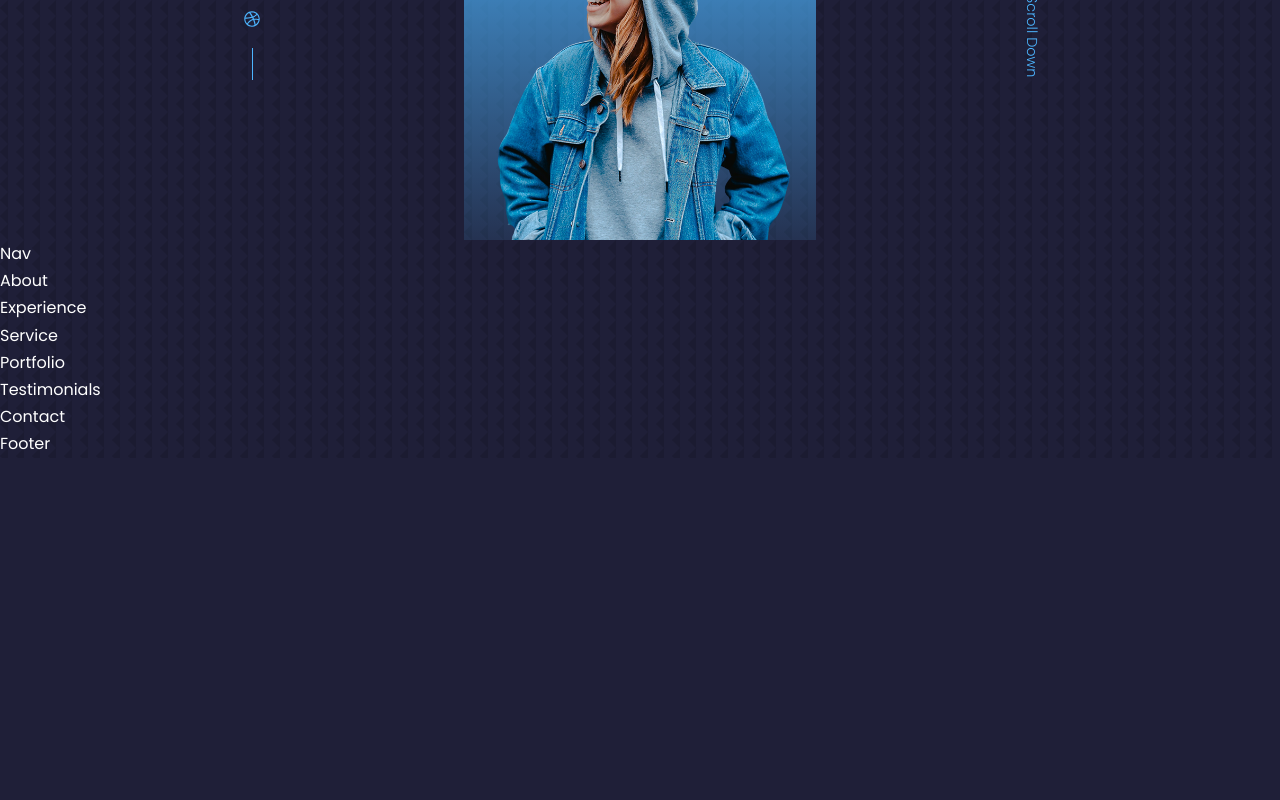
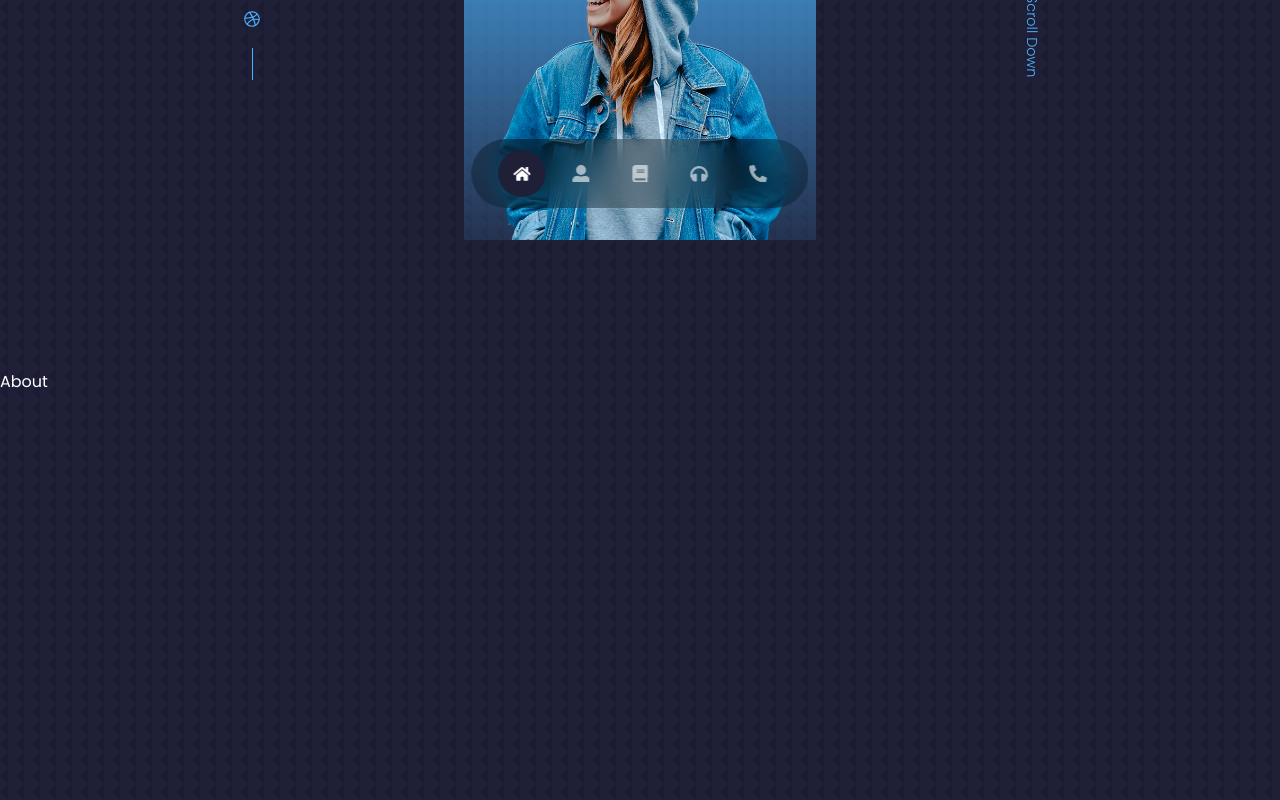
Before and after one commit to Hossam816/Portfolio-2, a React (Create React App) app: page / in a window 1280 px wide. Shown: the part 560-1360 px from the top of the page. Before the commit the page ends 1018 px from the top, so only its background shows below. Built offline with nearby package versions, Linux system fonts and the light colour scheme.

Commit message:
nav done

```diff
--- a/src/components/about/About.jsx
+++ b/src/components/about/About.jsx
@@ -2,7 +2,7 @@ import React from 'react'
 import './about.css'
 function About() {
     return (
-        <div>About</div>
+        <section id='about'>About</section>
     )
 }
 
--- a/src/components/contact/Contact.jsx
+++ b/src/components/contact/Contact.jsx
@@ -3,7 +3,7 @@ import './contact.css'
 
 function Contact() {
     return (
-        <div id='contact'>Contact</div>
+        <section id='contact'>Contact</section>
     )
 }
 
--- a/src/components/experience/Experience.jsx
+++ b/src/components/experience/Experience.jsx
@@ -3,7 +3,7 @@ import './experience.css'
 
 function Experience() {
     return (
-        <div>Experience</div>
+        <section id='experience'>Experience</section>
     )
 }
 
--- a/src/components/nav/Nav.jsx
+++ b/src/components/nav/Nav.jsx
@@ -1,8 +1,16 @@
 import React from 'react'
+import './nav.css'
+import { FaHome, FaUserAlt, FaBook, FaHeadphones,FaPhoneAlt } from 'react-icons/fa'
 
 function Nav() {
     return (
-        <div>Nav</div>
+        <nav>
+            <a href='#' className='active'><FaHome /></a>
+            <a href='#about'><FaUserAlt /></a>
+            <a href='#exerience'><FaBook /></a>
+            <a href='#service'><FaHeadphones /></a>
+            <a href='#contact'><FaPhoneAlt /></a>
+        </nav>
     )
 }
 
--- /dev/null
+++ b/src/components/nav/nav.css
@@ -0,0 +1,33 @@
+nav {
+    background: rgb(0, 0, 0, .3);
+    width: max-content;
+    display: block;
+    padding: .7rem 1.7rem;
+    z-index: 2;
+    position: fixed;
+    left: 50%;
+    transform: translatex(-50%);
+    bottom: 2rem;
+    display: flex;
+    gap: 0.8rem;
+    border-radius: 3rem;
+    backdrop-filter: blur(15px);
+}
+
+nav a {
+    background: transparent;
+    padding: .9rem;
+    border-radius: 50%;
+    display: flex;
+    color: var(--color-light);
+    font-size: 1.1rem;
+}
+
+nav a:hover {
+    background: rgba(0, 0, 0, 0.3);
+}
+
+nav a.active {
+    background: var(--color-bg);
+    color: var(--color-white);
+}
--- a/src/components/portfolio/Portfolio.jsx
+++ b/src/components/portfolio/Portfolio.jsx
@@ -2,7 +2,7 @@ import React from 'react'
 
 function Portfolio() {
     return (
-        <div>Portfolio</div>
+        <section id='portfolio'>Portfolio</section>
     )
 }
 
--- a/src/components/service/Service.jsx
+++ b/src/components/service/Service.jsx
@@ -2,7 +2,7 @@ import React from 'react'
 
 function Service() {
     return (
-        <div>Service</div>
+        <section id='service'>Service</section>
     )
 }
 
--- a/src/components/textimonials/Testimonials.jsx
+++ b/src/components/textimonials/Testimonials.jsx
@@ -3,7 +3,7 @@ import './testimonials.css'
 
 function Testimonials() {
     return (
-        <div>Testimonials</div>
+        <section>Testimonials</section>
     )
 }
 
--- a/src/index.css
+++ b/src/index.css
@@ -62,6 +62,7 @@ h1 {
 
 section {
     margin-top: 8rem;
+    height: 100vh;
 }
 
 section>h2, section>h5 {
```
